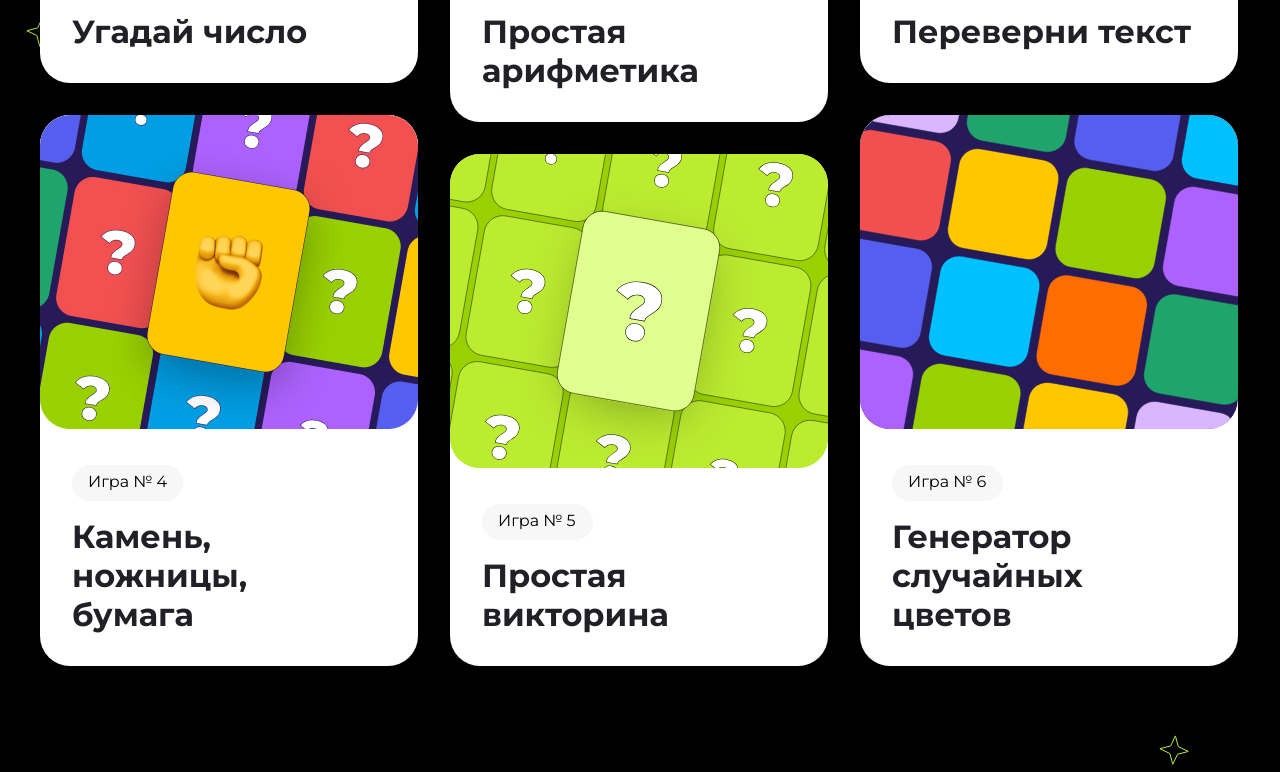
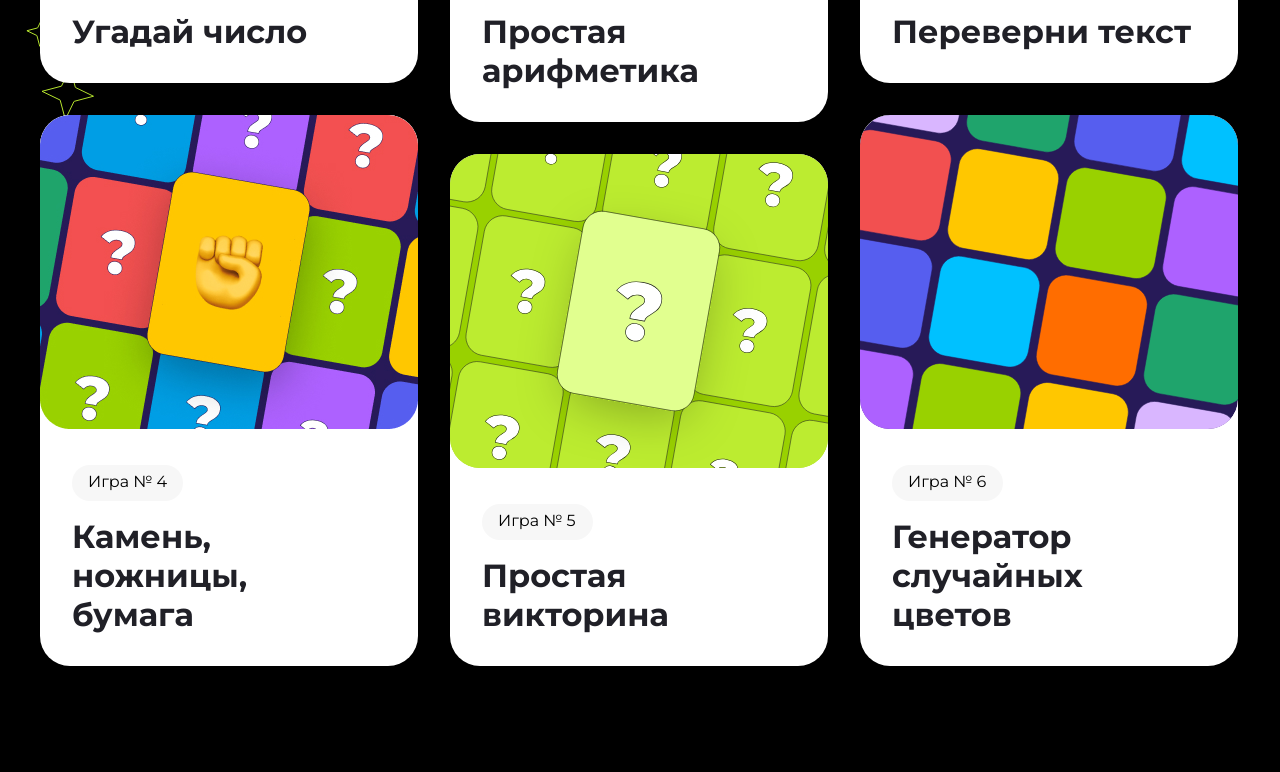
Before and after one commit to x3imal/2-nd-course-hw, a plain HTML site: page index.html in a window 1280 px wide. Shown: the part 1560-2332 px from the top of the page. Drawn offline with Linux system fonts and the light colour scheme.

Commit message:
hw-1: поставил звезды(бесячие)

```diff
--- a/_index.scss
+++ b/_index.scss
@@ -75,7 +75,7 @@
   position: absolute;
   left: 0;
   margin-left: 40px;
-  margin-top: 882px;
+  margin-top: 820px;
   width: 54px;
   height: auto;
 }
@@ -83,7 +83,7 @@
 .mini-star--empty-five {
   position: absolute;
   left: 0;
-  margin-left: 1158px;
+  margin-left: 1300px;
   margin-top: 47px;
   width: 31px;
   height: auto;
```
Also changed, not shown: style.css.
